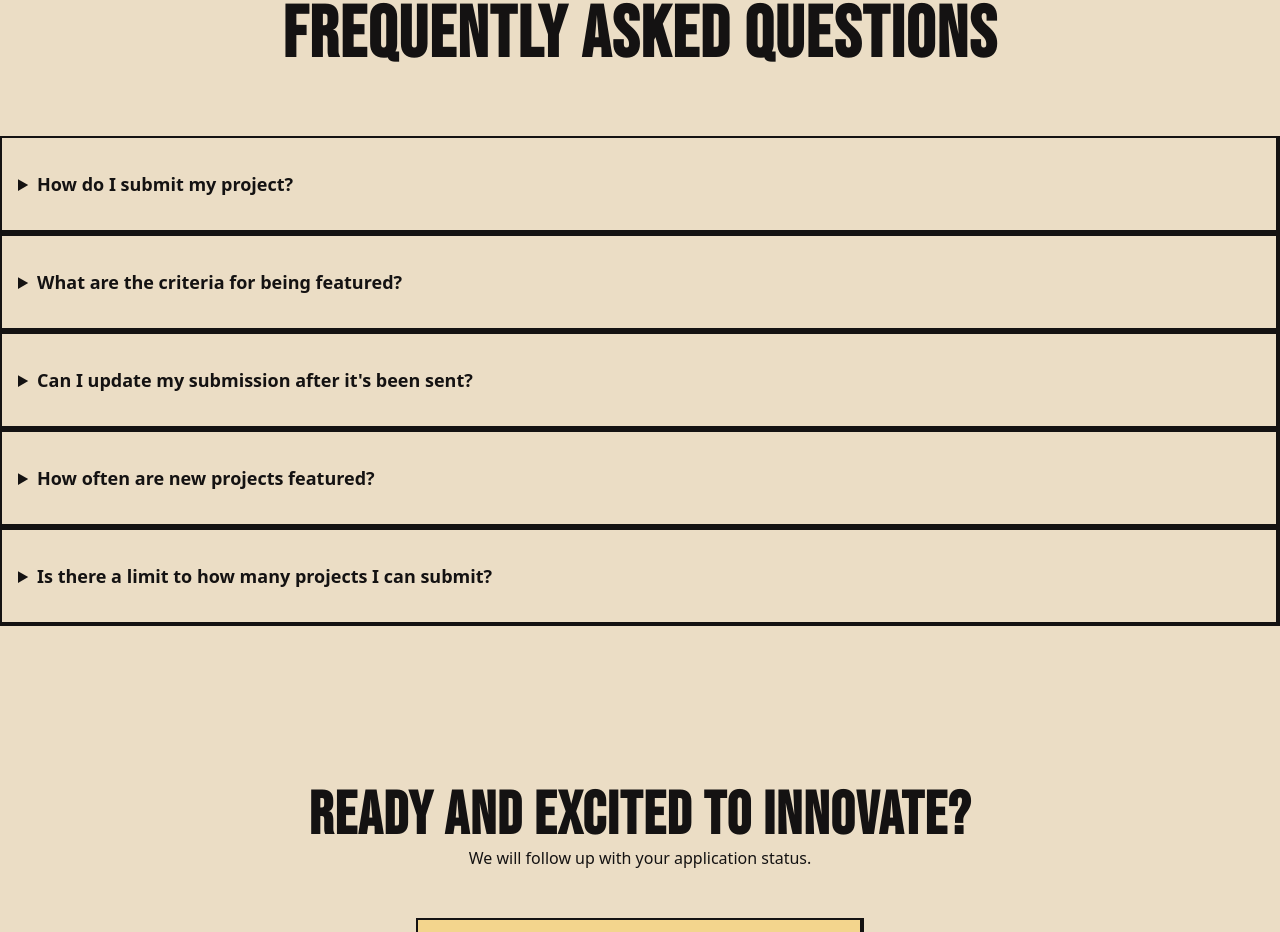
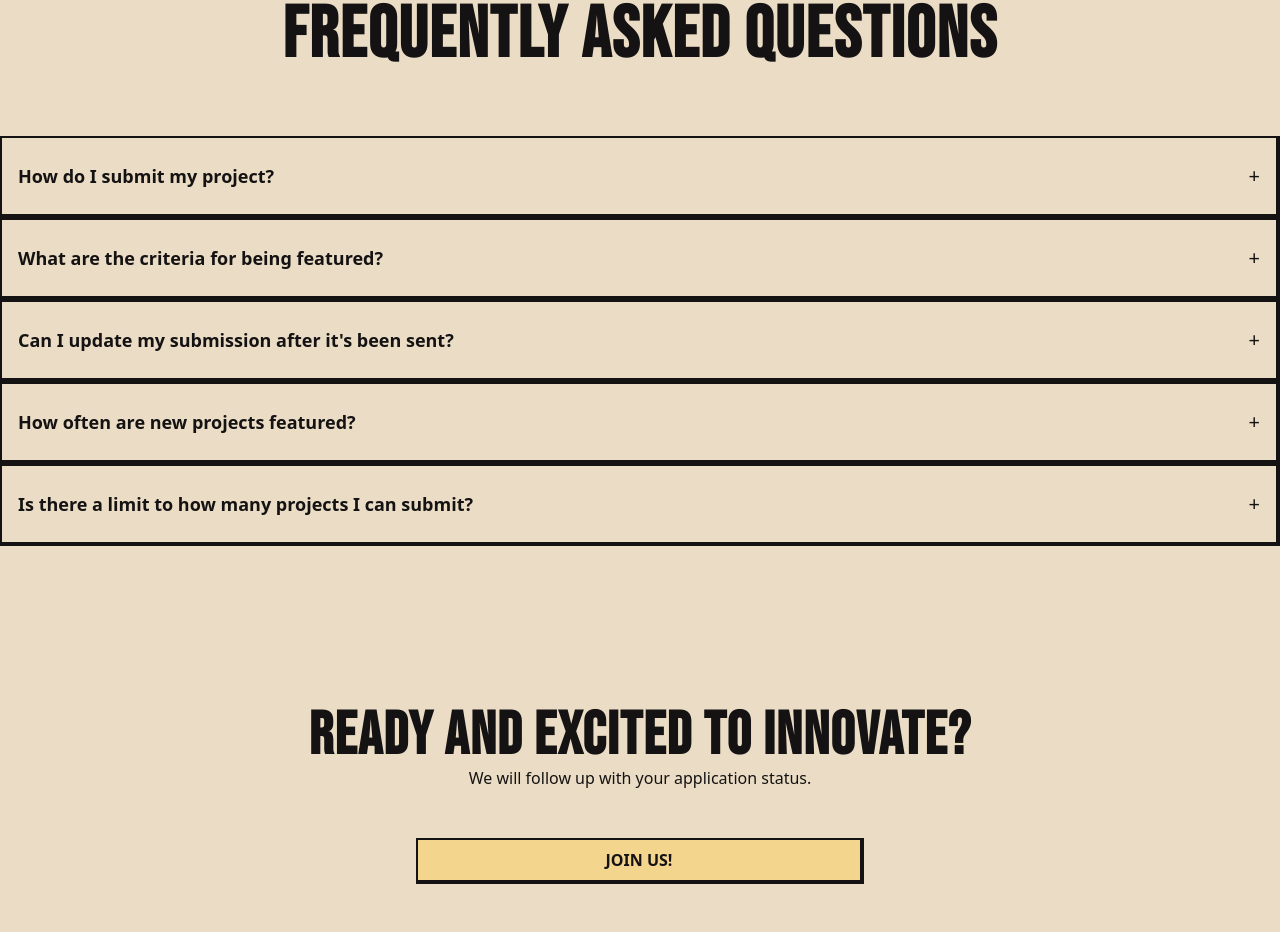
Before and after one commit to dlsl-animodev/project-launchpad, a Next.js app: page / in a window 1280 px wide. Shown: the part 10588-11520 px from the top of the page. Built offline with nearby package versions, Linux system fonts and the light colour scheme.

Commit message:
feat(frontend): add smoother accordion animation on faq section

```diff
--- a/components/frequently-asked-questions.tsx
+++ b/components/frequently-asked-questions.tsx
@@ -1,4 +1,7 @@
-import { motion } from "motion/react";
+"use client";
+
+import { motion, AnimatePresence } from "motion/react";
+import { useState } from "react";
 
 const FrequentlyAskedQuestions = () => {
     const dummyQuestions = [
@@ -24,11 +27,17 @@ const FrequentlyAskedQuestions = () => {
         },
     ];
 
+    const [openIndex, setOpenIndex] = useState<number | null>(null);
+
+    const toggle = (index: number) => {
+        setOpenIndex(openIndex === index ? null : index);
+    };
+
     return (
         <div>
             <section>
                 <motion.h2
-                    className="font-bold font-bebas text-7xl text-center  tracking-wide"
+                    className="font-bold font-bebas text-7xl text-center tracking-wide"
                     initial={{ opacity: 0, y: 20, scale: 0.7 }}
                     whileInView={{ opacity: 1, y: 0, scale: 1 }}
                     transition={{ duration: 0.3 }}
@@ -37,21 +46,47 @@ const FrequentlyAskedQuestions = () => {
                 </motion.h2>
             </section>
 
-            {/* Use a details summary for now */}
             <ul className="my-16">
                 {dummyQuestions.map((item, index) => (
-                    <motion.li key={index}
-                        className=" border-retro py-8 px-4"
+                    <motion.li
+                        key={index}
+                        className="border-retro py-6 px-4 cursor-pointer"
                         initial={{ opacity: 0, y: 20 }}
                         whileInView={{ opacity: 1, y: 0 }}
                         transition={{ duration: 0.2, delay: index * 0.1 }}
+                        onClick={() => toggle(index)}
                     >
-                        <details>
-                            <summary className="cursor-pointer font-bold text-lg">
-                                {item.question}
-                            </summary>
-                            <p className="mt-2 ">{item.answer}</p>
-                        </details>
+                        <div className="flex justify-between items-center">
+                            <p className="font-bold text-lg">{item.question}</p>
+                            <motion.span
+                                animate={{
+                                    rotate: openIndex === index ? 45 : 0,
+                                }}
+                                transition={{ duration: 0.2 }}
+                                className="text-xl select-none"
+                            >
+                                +
+                            </motion.span>
+                        </div>
+
+                        <AnimatePresence>
+                            {openIndex === index && (
+                                <motion.div
+                                    initial={{ height: 0, opacity: 0 }}
+                                    animate={{ height: "auto", opacity: 1 }}
+                                    exit={{ height: 0, opacity: 0 }}
+                                    transition={{
+                                        duration: 0.3,
+                                        ease: "easeInOut",
+                                    }}
+                                    className="overflow-hidden"
+                                >
+                                    <p className="mt-3 text-neutral-700">
+                                        {item.answer}
+                                    </p>
+                                </motion.div>
+                            )}
+                        </AnimatePresence>
                     </motion.li>
                 ))}
             </ul>
```
